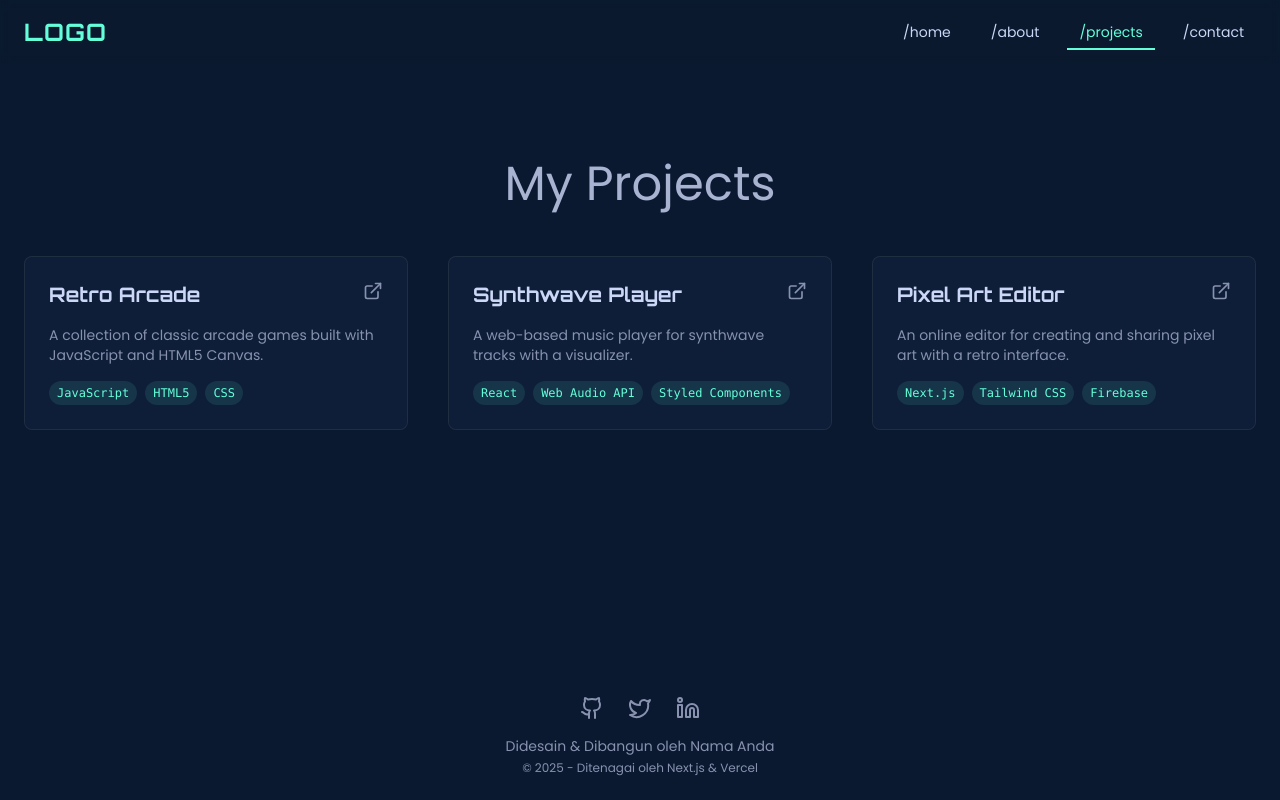
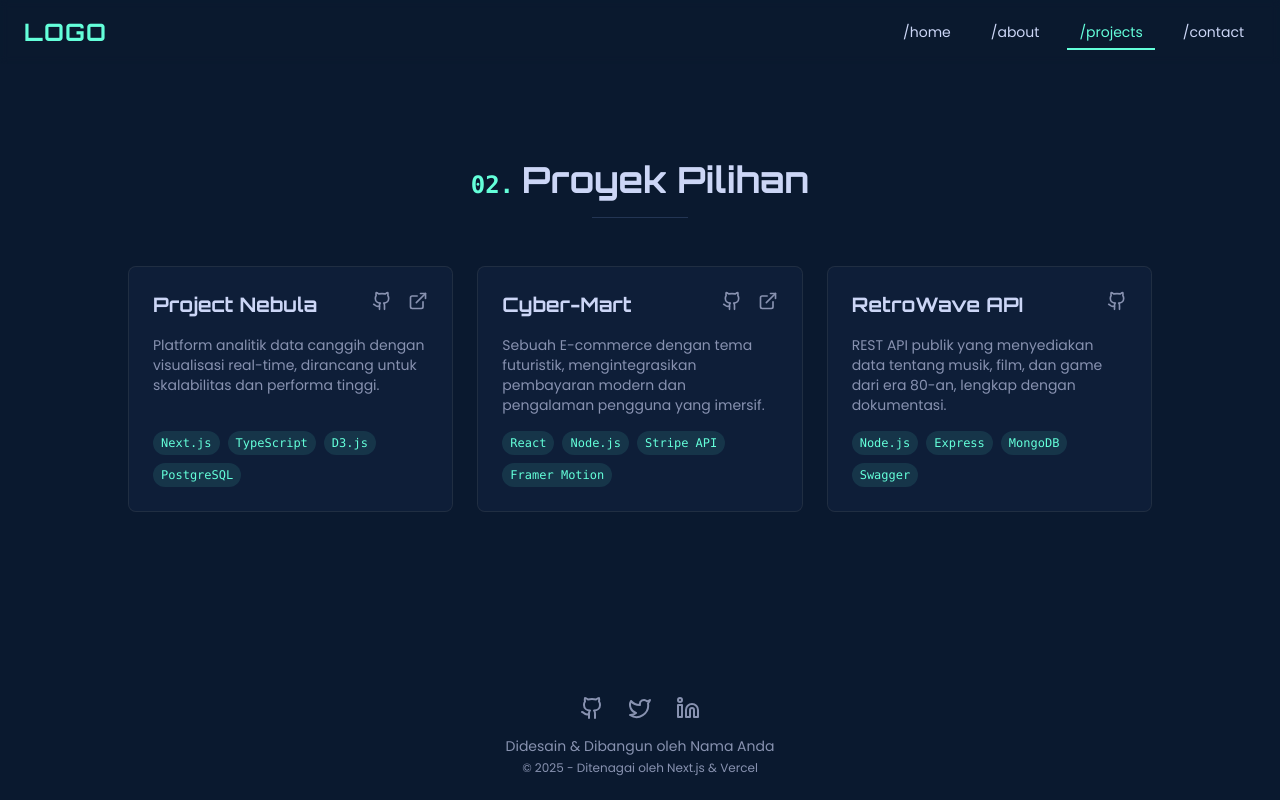
Before and after one commit to Nephyy1/nephyyv2, a Next.js app: page /projects in a window 1280 px wide. Built offline with nearby package versions, Linux system fonts and the light colour scheme.

Commit message:
Update projects.js

```diff
--- a/pages/projects.js
+++ b/pages/projects.js
@@ -1,35 +1,49 @@
 import ProjectCard from '../components/ProjectCard';
+import { motion } from 'framer-motion';
 
 const myProjects = [
   {
-    title: 'Retro Arcade',
-    description: 'A collection of classic arcade games built with JavaScript and HTML5 Canvas.',
-    tech: ['JavaScript', 'HTML5', 'CSS'],
+    title: 'Project Nebula',
+    description: 'Platform analitik data canggih dengan visualisasi real-time, dirancang untuk skalabilitas dan performa tinggi.',
+    tech: ['Next.js', 'TypeScript', 'D3.js', 'PostgreSQL'],
+    github: '#',
     link: '#',
   },
   {
-    title: 'Synthwave Player',
-    description: 'A web-based music player for synthwave tracks with a visualizer.',
-    tech: ['React', 'Web Audio API', 'Styled Components'],
+    title: 'Cyber-Mart',
+    description: 'Sebuah E-commerce dengan tema futuristik, mengintegrasikan pembayaran modern dan pengalaman pengguna yang imersif.',
+    tech: ['React', 'Node.js', 'Stripe API', 'Framer Motion'],
+    github: '#',
     link: '#',
   },
   {
-    title: 'Pixel Art Editor',
-    description: 'An online editor for creating and sharing pixel art with a retro interface.',
-    tech: ['Next.js', 'Tailwind CSS', 'Firebase'],
-    link: '#',
+    title: 'RetroWave API',
+    description: 'REST API publik yang menyediakan data tentang musik, film, dan game dari era 80-an, lengkap dengan dokumentasi.',
+    tech: ['Node.js', 'Express', 'MongoDB', 'Swagger'],
+    github: '#',
+    link: null,
   },
 ];
 
 export default function Projects() {
   return (
-    <div>
-      <h2 className="text-5xl font-press-start mb-12 text-center text-retro-primary">My Projects</h2>
-      <div className="grid md:grid-cols-2 lg:grid-cols-3 gap-10">
-        {myProjects.map((project, index) => (
-          <ProjectCard key={index} {...project} />
+    <section className="max-w-5xl mx-auto">
+      <motion.h2
+        initial={{ y: -30, opacity: 0 }}
+        whileInView={{ y: 0, opacity: 1 }}
+        viewport={{ once: true }}
+        transition={{ duration: 0.5 }}
+        className="font-display text-4xl font-bold text-center mb-4 text-lightest-slate"
+      >
+        <span className="text-cyan font-mono text-2xl mr-2">02.</span>
+        Proyek Pilihan
+      </motion.h2>
+      <div className="w-24 h-px bg-lightest-navy mx-auto mb-12"></div>
+      <div className="grid md:grid-cols-2 lg:grid-cols-3 gap-6">
+        {myProjects.map((project) => (
+          <ProjectCard key={project.title} {...project} />
         ))}
       </div>
-    </div>
+    </section>
   );
 }
```
